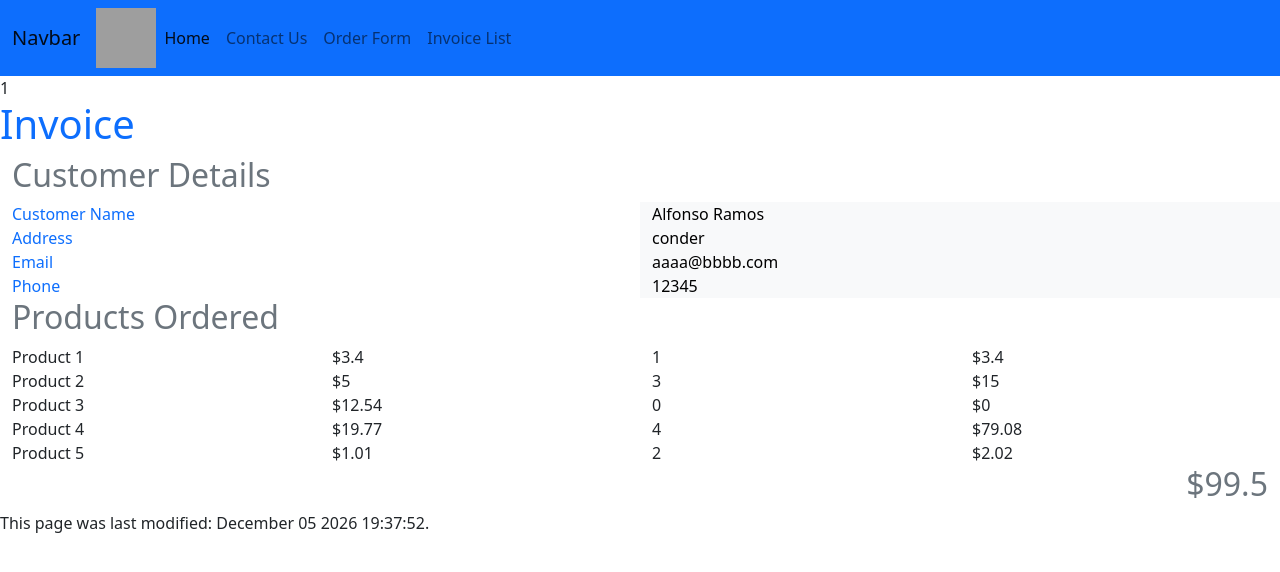
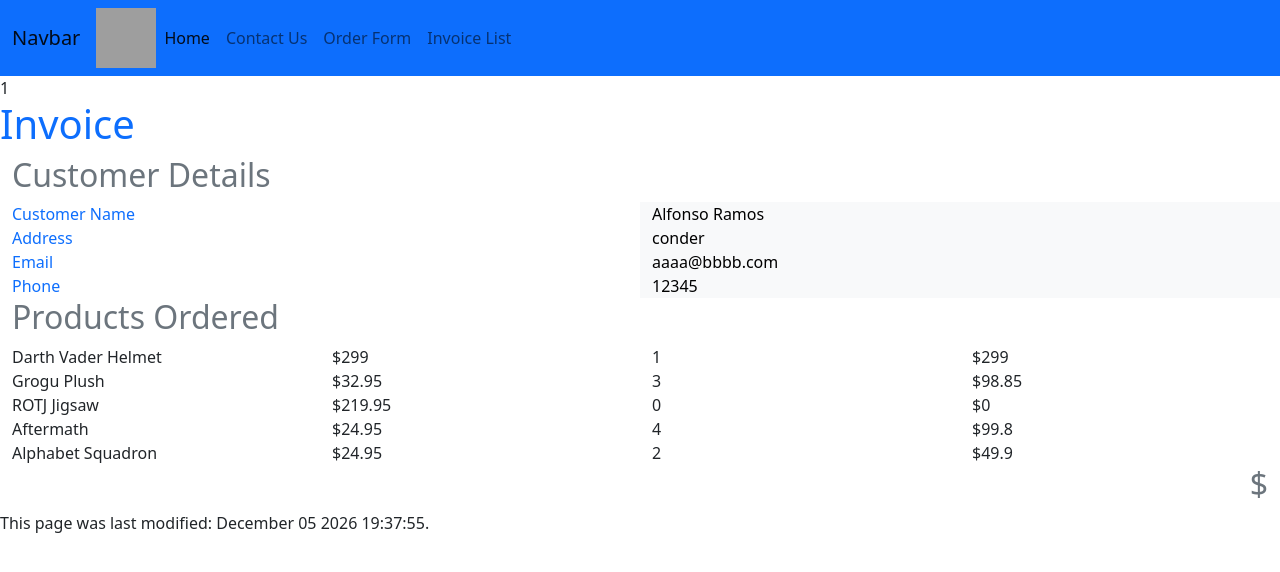
Before and after one commit to AlfonsoRamos6/Software-Development-Fundamentals-PHP, a PHP site: page /invoice.php?invoiceNumber=1 in a window 1280 px wide. Shown: the top 572 px of the page. Run offline with PHP 8.4, Linux system fonts and the light colour scheme; data that the repository does not hold is empty; grey boxes are pictures that could not be loaded.

Commit message:
data structures with arrays

```diff
--- a/invoice.php
+++ b/invoice.php
@@ -1,4 +1,9 @@
-<?php include "template.php" ?>
+<?php include "template.php"
+
+/** @var $productNames */
+/** @var $productPrices */
+/** @var $invoiceTotal */
+?>
 <title>Invoice</title>
 <body>
 
@@ -32,19 +37,12 @@ if (($handle = fopen("orders.csv", "r")) !== FALSE) {
 
 
 
-        $prod1ItemCost = 3.4;
-        $prod2ItemCost = 5.0;
-        $prod3ItemCost = 12.54;
-        $prod4ItemCost = 19.77;
-        $prod5ItemCost = 1.01;
 
-        $prod1SubTotal = $prod1Quantity * $prod1ItemCost;
-        $prod2SubTotal = $prod2Quantity * $prod2ItemCost;
-        $prod3SubTotal = $prod3Quantity * $prod3ItemCost;
-        $prod4SubTotal = $prod4Quantity * $prod4ItemCost;
-        $prod5SubTotal = $prod5Quantity * $prod5ItemCost;
-        $invoiceTotal = $prod1SubTotal + $prod2SubTotal + $prod3SubTotal + $prod4SubTotal + $prod5SubTotal;
-
+        $prod1SubTotal = $prod1Quantity * $productPrices["product1"];
+        $prod2SubTotal = $prod2Quantity * $productPrices["product2"];
+        $prod3SubTotal = $prod3Quantity * $productPrices["product3"];
+        $prod4SubTotal = $prod4Quantity * $productPrices["product4"];
+        $prod5SubTotal = $prod5Quantity * $productPrices["product5"];
 }
 ?>
 
@@ -97,32 +95,32 @@ if (($handle = fopen("orders.csv", "r")) !== FALSE) {
     </div>
 
     <div class="row">
-        <div class="col-lg-3">Product 1</div>
-        <div class="col-lg-3">$<?= $prod1ItemCost ?></div>
+        <div class="col-lg-3"><?php echo $productNames["product1"]; ?></div>
+        <div class="col-lg-3">$<?= $productPrices["product1"]; ?></div>
         <div class="col-lg-3"><?= $prod1Quantity ?></div>
         <div class="col-lg-3">$<?= $prod1SubTotal ?></div>
     </div>
     <div class="row">
-        <div class="col-lg-3">Product 2</div>
-        <div class="col-lg-3">$<?= $prod2ItemCost ?></div>
+        <div class="col-lg-3"><?php echo $productNames["product2"]; ?></div>
+        <div class="col-lg-3">$<?= $productPrices["product2"]; ?></div>
         <div class="col-lg-3"><?= $prod2Quantity ?></div>
         <div class="col-lg-3">$<?= $prod2SubTotal ?></div>
     </div>
     <div class="row">
-        <div class="col-lg-3">Product 3</div>
-        <div class="col-lg-3">$<?= $prod3ItemCost ?></div>
+        <div class="col-lg-3"><?php echo $productNames["product3"]; ?></div>
+        <div class="col-lg-3">$<?= $productPrices["product3"]; ?></div>
         <div class="col-lg-3"><?= $prod3Quantity ?></div>
         <div class="col-lg-3">$<?= $prod3SubTotal ?></div>
     </div>
     <div class="row">
-        <div class="col-lg-3">Product 4</div>
-        <div class="col-lg-3">$<?= $prod4ItemCost ?></div>
+        <div class="col-lg-3"><?php echo $productNames["product4"]; ?></div>
+        <div class="col-lg-3">$<?= $productPrices["product4"]; ?></div>
         <div class="col-lg-3"><?= $prod4Quantity ?></div>
         <div class="col-lg-3">$<?= $prod4SubTotal ?></div>
     </div>
     <div class="row">
-        <div class="col-lg-3">Product 5</div>
-        <div class="col-lg-3">$<?= $prod5ItemCost ?></div>
+        <div class="col-lg-3"><?php echo $productNames["product5"]; ?></div>
+        <div class="col-lg-3">$<?= $productPrices["product5"]; ?></div>
         <div class="col-lg-3"><?= $prod5Quantity ?></div>
         <div class="col-lg-3">$<?= $prod5SubTotal ?></div>
     </div>
--- a/orders.csv
+++ b/orders.csv
@@ -1 +1,2 @@
 Alfonso,Ramos,conder,aaaa@bbbb.com,12345,1,3,0,4,2,
+a,b,c,a@b.c,123,2,1,3,1,4,
--- a/template.php
+++ b/template.php
@@ -35,6 +35,9 @@
 
 <?php
 
+$productNames = array("product1"=>"Darth Vader Helmet", "product2"=>"Grogu Plush", "product3"=>"ROTJ Jigsaw", "product4"=>"Aftermath", "product5"=>"Alphabet Squadron");
+$productPrices= array("product1"=>299.0, "product2"=>32.95, "product3"=>219.95, "product4"=>24.95, "product5"=>24.95);
+
 function footer(): string
 {
     date_default_timezone_set('Australia/Canberra');
```
Also changed, not shown: orderForm.php (+8 -6 lines).
